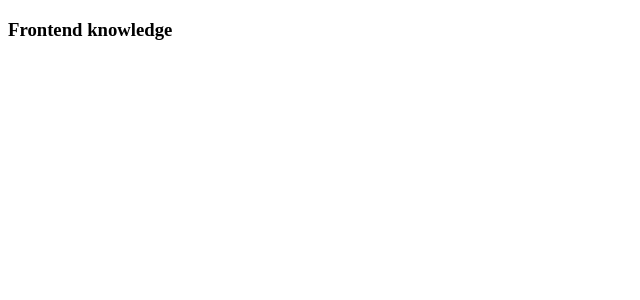
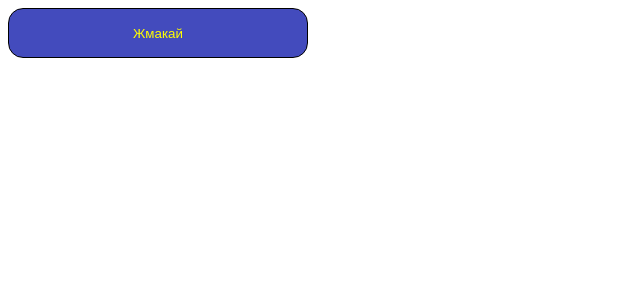
Before and after one commit to Walendemar/frontend-knowledge, a React app: page / in a window 1280 px wide. Shown: the top 300 px of the page, without its empty margins (0-640 px from the left). Built offline with nearby package versions, Linux system fonts and the light colour scheme; the HTML template or start-up script is replaced by a standard one.

Commit message:
Adding animation

```diff
--- a/src/App.tsx
+++ b/src/App.tsx
@@ -1,5 +1,7 @@
+import Button from "./components/Button";
+
 const App = () => {
-  return <h3>Frontend knowledge</h3>;
+  return <Button />;
 };
 
 export default App;
--- /dev/null
+++ b/src/components/Button/Button.module.css
@@ -0,0 +1,20 @@
+.button {
+    width: 300px;
+    height: 50px;
+    border: 1px solid black;
+    border-radius: 15px;
+    background: linear-gradient(90deg, rgb(67, 75, 189), rgb(67, 75, 189), rgb(167, 167, 237), rgb(67, 75, 189), rgb(67, 75, 189));
+    background-size: 2000% 100%;
+	animation: gradient 4s ease infinite running;
+	transform: translate3d(0, 0, 0);
+    color: Yellow;
+}
+
+@keyframes gradient {
+    0% {
+		background-position: 0% 50%;
+	}
+	100% {
+		background-position: 100% 50%;
+	}
+}
--- /dev/null
+++ b/src/components/Button/Button.tsx
@@ -0,0 +1,11 @@
+import styles from "./Button.module.css";
+
+const Button = () => {
+  return (
+    <button type="button" className={styles.button}>
+      Жмакай
+    </button>
+  );
+};
+
+export default Button;
--- /dev/null
+++ b/src/components/Button/index.tsx
@@ -0,0 +1,3 @@
+import Button from "./Button";
+
+export default Button;
```
Also changed, not shown: src/components/Button/Button.module.css.d.ts (added, +8 -0 lines).
